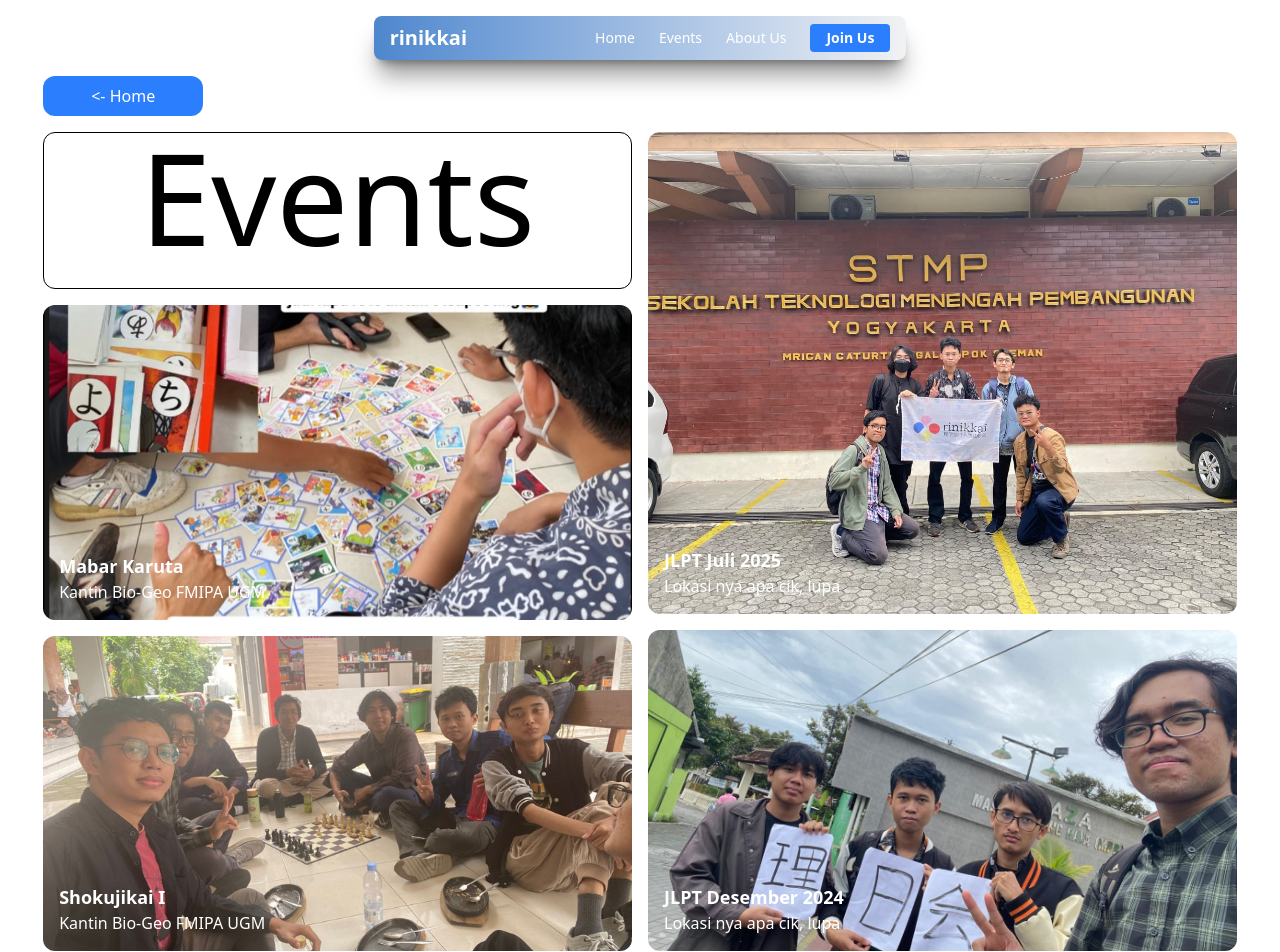
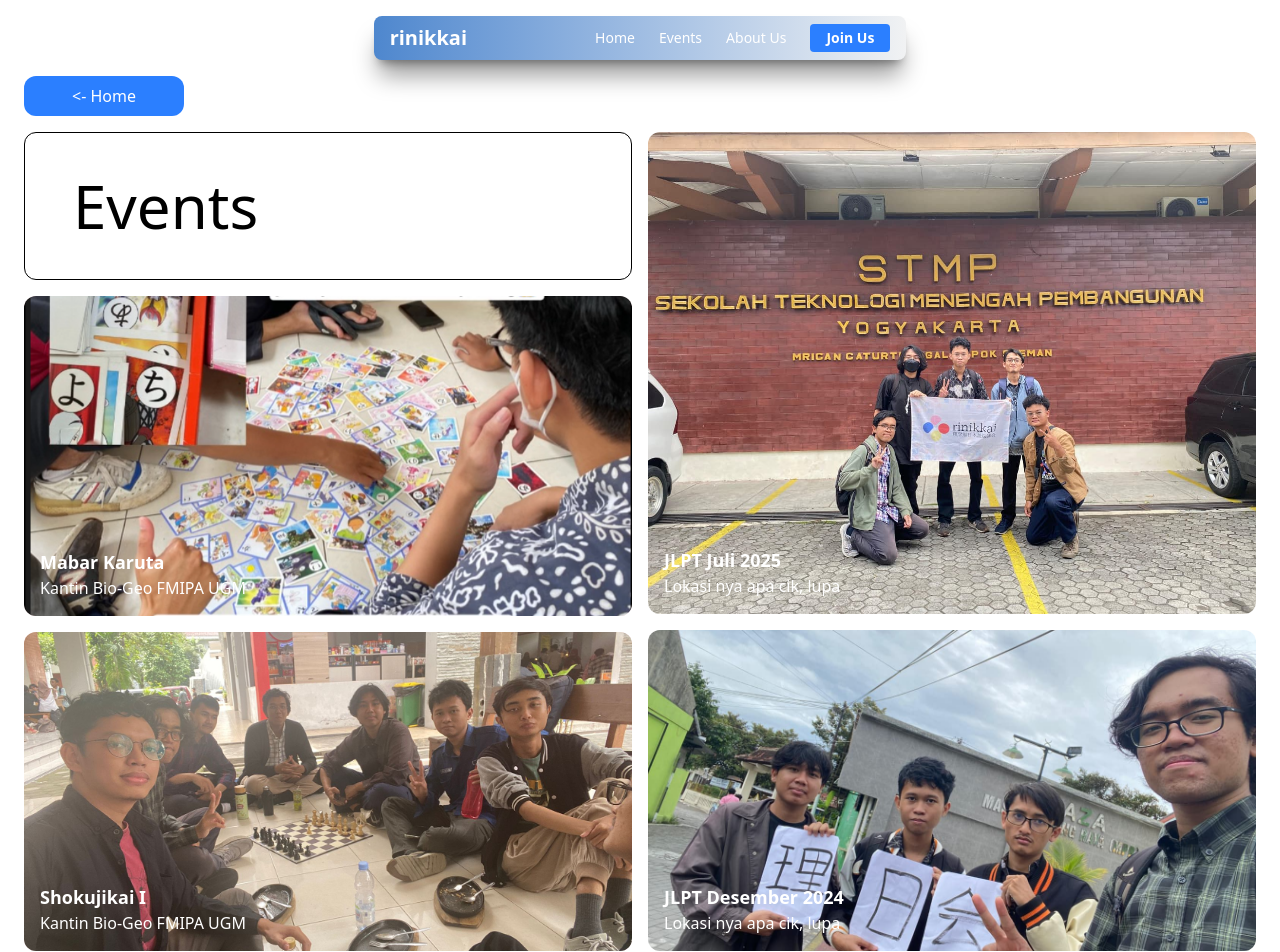
Before and after one commit to david-irvinne/rinikkai-frontend, a React (Vite) app: page /events in a window 1280 px wide. Shown: the top 952 px of the page. Built offline with nearby package versions, Linux system fonts and the light colour scheme.

Commit message:
chore(event): improve layout and button

```diff
--- a/src/components/home/Events.tsx
+++ b/src/components/home/Events.tsx
@@ -19,7 +19,7 @@ const Events = () => {
 
         <Button title="Events" color="bg-slate-100" shape="w-[10rem]" text="text-center"/>
 
-        <Button onClick={handleLihatEvent} title="Lihat events lainnya" color="bg-blue-400" shape="w-[15rem] hover:cursor-pointer" text="text-center text-white" />
+        <Button onClick={handleLihatEvent} title="Lihat events lainnya" color="bg-blue-500" shape="w-[15rem] hover:cursor-pointer" text="text-center text-white" />
       </div>
 
       <div className="h-[80%]  ">
--- a/src/pages/Events.tsx
+++ b/src/pages/Events.tsx
@@ -1,47 +1,65 @@
-import Button from "../components/home/Button"
-import JLPT2025 from "../assets/img/jlpt2025_1.jpeg"
-import JLPT2024 from "../assets/img/jlpt2024.jpeg"
-import MabarKaruta from "../assets/img/karuta.png"
-import Shokujikai from "../assets/img/shokujikai1.jpeg"
+import Button from "../components/home/Button";
+import JLPT2025 from "../assets/img/jlpt2025_1.jpeg";
+import JLPT2024 from "../assets/img/jlpt2024.jpeg";
+import MabarKaruta from "../assets/img/karuta.png";
+import Shokujikai from "../assets/img/shokujikai1.jpeg";
+
+import { useNavigate } from "react-router-dom";
 
 const Events = () => {
+  const navigate = useNavigate();
+  const handleBackHome = () =>{
+    navigate('/');
+  }
   return (
     <>
-
-    <div className="h-[64rem]  rounded-[12px]  px-[1.2rem]">
-
+      <div className="h-[64rem]  rounded-[12px]  ">
         <div className="py-[1rem]  flex justify-between ">
-        <Button title=" <- Home" color="text-white bg-blue-500" shape="w-[10rem]" text="text-center"/>
+          <Button
+            title=" <- Home"
+            color="text-white bg-blue-500"
+            shape="w-[10rem] hover:cursor-pointer"
+            text="text-center"
+            onClick={handleBackHome}
+          />
         </div>
 
         <div className="h-[80%]">
           <div className=" grid grid-cols-2  gap-x-[1rem] h-full ">
-          <div className="grid grid-rows-[1fr_2fr_2fr] gap-y-[1rem] h-full ">
-            <div className="relative rounded-[12px] text-9xl text-center border-1">Events</div>
-            <div className="relative bg-red-100 rounded-[12px] overflow-hidden group">
+            <div className="grid grid-rows-[1fr_2fr_2fr]  h-full ">
+
+              <div className="rounded-[12px] text-6xl border-1 mb-[1rem] flex items-center">
+                <p className="ml-[3rem]">Events</p>
+              </div>
+
+              <div className="relative bg-red-100 rounded-[12px] mb-[0.5rem] overflow-hidden group">
                 <img
                   src={MabarKaruta}
                   className="absolute  w-full h-full object-cover"
                   alt="Mabar Karuta"
                 />
-              <div className="absolute bottom-0 text-white ml-[1rem] mb-[1rem]
+                <div
+                  className="absolute bottom-0 text-white ml-[1rem] mb-[1rem]
                   transition-transform duration-300
-                group-hover:-translate-y-[1rem]">
+                  group-hover:-translate-y-[1rem]"
+                >
                   <p className="font-bold text-lg">Mabar Karuta</p>
                   <p>Kantin Bio-Geo FMIPA UGM</p>
                 </div>
               </div>
 
-            <div className="relative bg-red-100 rounded-[12px] overflow-hidden group">
+              <div className="relative bg-red-100 rounded-[12px] mt-[0.5rem] overflow-hidden group">
                 <img
                   src={Shokujikai}
                   className="absolute  w-full h-full object-cover "
                   alt="Mabar Karuta"
                 />
 
-              <div className="absolute bottom-0 text-white ml-[1rem] mb-[1rem]
+                <div
+                  className="absolute bottom-0 text-white ml-[1rem] mb-[1rem]
                 transition-transform duration-300
-                group-hover:-translate-y-[1rem]">
+                group-hover:-translate-y-[1rem]"
+                >
                   <p className="font-bold text-lg">Shokujikai I</p>
                   <p>Kantin Bio-Geo FMIPA UGM</p>
                 </div>
@@ -50,34 +68,39 @@ const Events = () => {
 
             <div className="grid grid-rows-[3fr_2fr] gap-y-[1rem] h-full ">
               <div className="overflow-hidden rounded-[12px] relative group">
-              <img src={JLPT2025}  className="absolute h-full w-full object-cover "/>
-              <div className="absolute bottom-0 text-white ml-[1rem] mb-[1rem]
+                <img
+                  src={JLPT2025}
+                  className="absolute h-full w-full object-cover "
+                />
+                <div
+                  className="absolute bottom-0 text-white ml-[1rem] mb-[1rem]
                 transition-transform duration-300
-                group-hover:-translate-y-[1rem]">
+                group-hover:-translate-y-[1rem]"
+                >
                   <p className="font-bold text-lg">JLPT Juli 2025</p>
                   <p>Lokasi nya apa cik, lupa</p>
                 </div>
               </div>
               <div className="overflow-hidden rounded-[12px] relative group">
-              <img src={JLPT2024}  className="absolute h-full w-full object-cover "/>
-              <div className="absolute bottom-0 text-white ml-[1rem] mb-[1rem]
+                <img
+                  src={JLPT2024}
+                  className="absolute h-full w-full object-cover "
+                />
+                <div
+                  className="absolute bottom-0 text-white ml-[1rem] mb-[1rem]
                 transition-transform duration-300
-                group-hover:-translate-y-[1rem]">
+                group-hover:-translate-y-[1rem]"
+                >
                   <p className="font-bold text-lg">JLPT Desember 2024</p>
                   <p>Lokasi nya apa cik, lupa</p>
                 </div>
               </div>
             </div>
-
-
           </div>
         </div>
-
-
       </div>
     </>
+  );
+};
 
-  )
-}
-
-export default Events
+export default Events;
```
Lines whose indentation alone changed are shown as unchanged.
